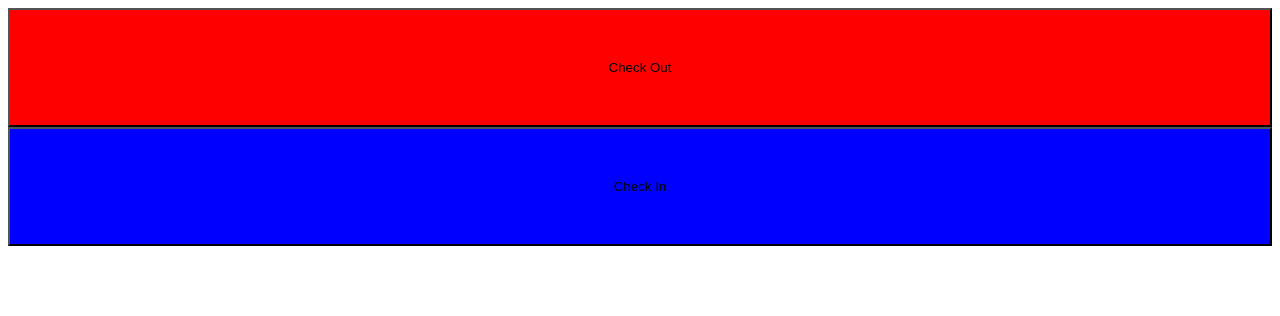
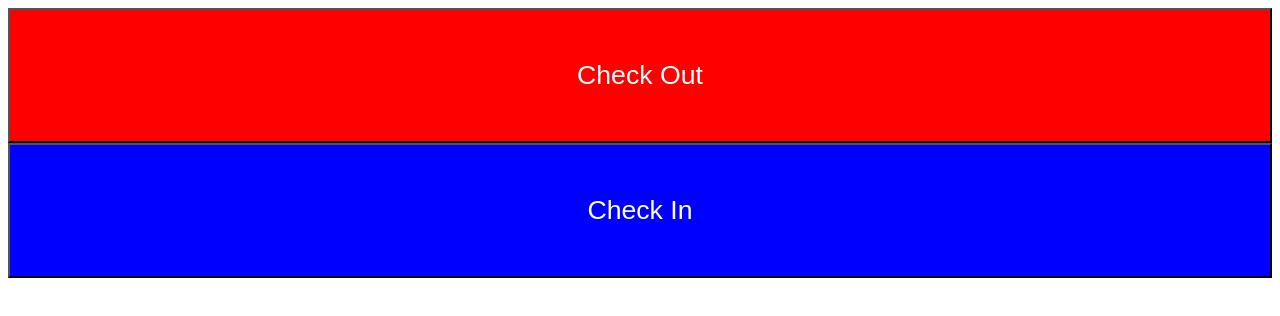
Before and after one commit to AlexDvorak/AlexDvorak.github.io, a plain HTML site: page crap_shoot.html in a window 1280 px wide. Drawn offline with Linux system fonts and the light colour scheme.

Commit message:
contrast increase on buttons

```diff
--- a/crap_shoot.html
+++ b/crap_shoot.html
@@ -12,12 +12,16 @@
     </script>
     <style>
       #check_out{
+        font-size: 20pt;
         width: 100%;
+        color: white;
         background: red;
         padding-bottom:50px;
         padding-top: 50px;
       }
       #check_in{
+        font-size: 20pt;
+        color: white;
         width: 100%;
         background: blue;
         padding-bottom:50px;
```
